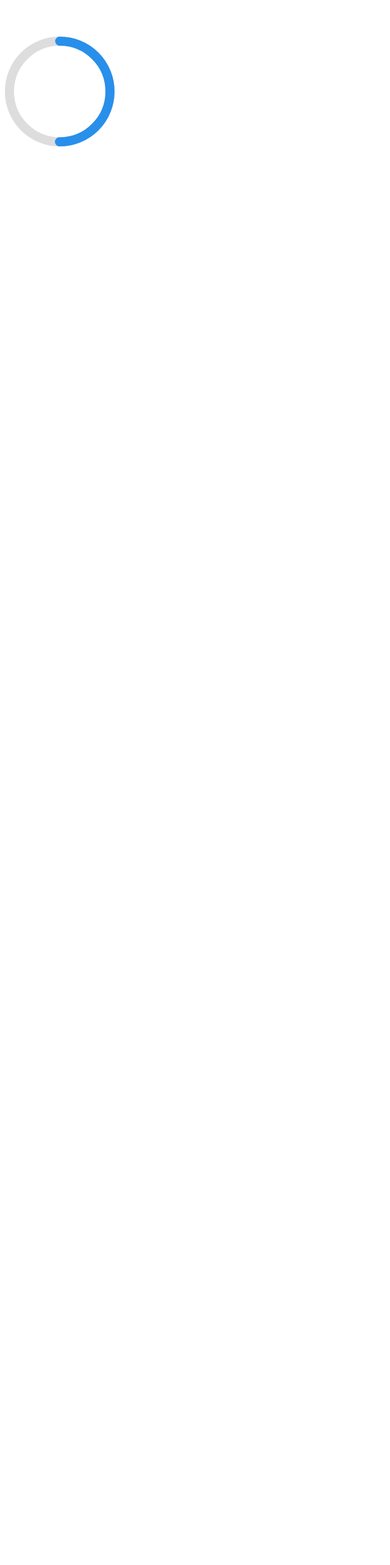
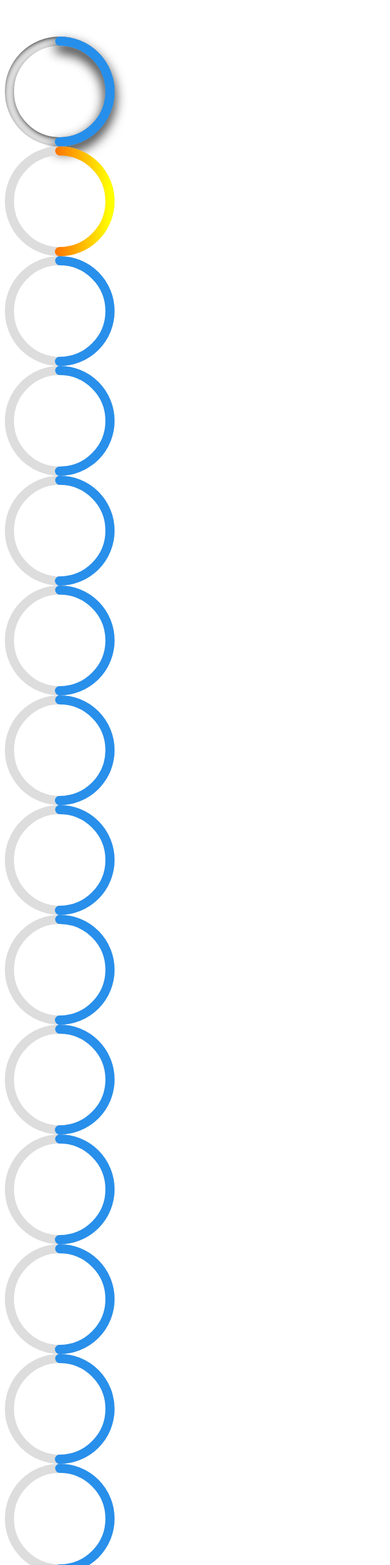
Before and after one commit to delowardev/vue3-circle-progress, a Vue app: page / in a window 1280 px wide. Shown: the top 2566 px of the page at 61% size, without its empty margins (0-640 px from the left). Before the commit the page ends 800 px from the top, so only its background shows below. Built offline with nearby package versions, Linux system fonts and the light colour scheme.

Commit message:
component updated

```diff
--- a/src/App.vue
+++ b/src/App.vue
@@ -1,5 +1,24 @@
 <template>
-  <Progress />
+  <Progress :viewport="true" :is-shadow="true" :is-bg-shadow="true" />
+  <Progress :viewport="true" :is-gradient="true" />
+  <Progress :viewport="true" />
+  <Progress :viewport="true" />
+  <Progress :viewport="true" />
+  <Progress :viewport="true" />
+  <Progress :viewport="true" />
+  <Progress :viewport="true" />
+  <Progress :viewport="true" />
+  <Progress :viewport="true" />
+  <Progress :viewport="true" />
+  <Progress :viewport="true" />
+  <Progress :viewport="true" />
+  <Progress :viewport="true" />
+  <Progress :viewport="true" />
+  <Progress :viewport="true" />
+  <Progress :viewport="true" />
+  <Progress :viewport="true" />
+  <Progress :viewport="true" />
+  <Progress :viewport="true" />
 </template>
 
 <script lang="ts">
--- a/src/components/Progress.vue
+++ b/src/components/Progress.vue
@@ -1,5 +1,5 @@
 <template>
-  <div v-bind="wrapAttr" class="vue3-circular-progressbar">
+  <div ref="elem" v-bind="wrapAttr" class="vue3-circular-progressbar">
     <svg v-bind="svgAttr">
       <linearGradient v-if="isGradient" v-bind="gradientAttr">
         <stop v-bind="gradientStartAttr" />
@@ -48,7 +48,13 @@
 </template>
 
 <script lang="ts">
-import { defineComponent, computed, ref, onMounted } from "vue";
+import {
+  defineComponent,
+  computed,
+  ref,
+  onMounted,
+  onBeforeUnmount
+} from "vue";
 import { GRADIENT, SHADOW, BG_SHADOW } from "@/default";
 
 function uuid(prefix = "", suffix = "") {
@@ -136,14 +142,14 @@ export default defineComponent({
       default: false
     },
     onViewport: {
-      type: Function,
-      default: () => ({})
+      type: Function
     }
   },
   setup(props) {
     const uid1 = uuid("grd_");
     const uid2 = uuid("shd1_");
     const uid3 = uuid("shd2_");
+    const elem = ref(null);
 
     const gradient = computed(() => ({ ...GRADIENT, ...props.gradient }));
     const shadow = computed(() => ({ ...SHADOW, ...props.shadow }));
@@ -166,13 +172,6 @@ export default defineComponent({
 
     const circumference = computed(() => 2 * Math.PI * circleRadiusFg.value);
     const offset = ref(2 * Math.PI * circleRadiusFg.value);
-    const dashoffset = computed(
-      () => circumference.value - (circumference.value * props.percent) / 100
-    );
-
-    onMounted(() => {
-      offset.value = dashoffset.value;
-    });
 
     const wrapStyle = computed(() => ({
       height: props.size + "px",
@@ -231,12 +230,12 @@ export default defineComponent({
 
     const gradientStartAttr = computed(() => ({
       offset: 0,
-      stopColor: gradient.value.startColor
+      "stop-color": gradient.value.startColor
     }));
 
     const gradientStopAttr = computed(() => ({
       offset: 100,
-      stopColor: gradient.value.stopColor
+      "stop-color": gradient.value.stopColor
     }));
 
     // shadow
@@ -272,7 +271,64 @@ export default defineComponent({
       floodOpacity: bgShadow.value.opacity
     }));
 
+    /**
+     * Functions
+     */
+
+    function inViewport(el: HTMLDivElement | null) {
+      if (el === null) return;
+      const rect = el.getBoundingClientRect();
+      return (
+        rect.top >= 0 &&
+        rect.left >= 0 &&
+        rect.bottom <=
+          (window.innerHeight || document.documentElement.clientHeight) &&
+        rect.right <=
+          (window.innerWidth || document.documentElement.clientWidth)
+      );
+    }
+
+    function placeOffset() {
+      let circleRadiusFg = (props.size - props.borderWidth) * 0.5;
+
+      if (props.borderBgWidth > props.borderWidth) {
+        circleRadiusFg -= (props.borderBgWidth - props.borderWidth) * 0.5;
+      }
+
+      const circumference = 2 * Math.PI * circleRadiusFg;
+      const dashOffset = circumference - (circumference * props.percent) / 100;
+
+      if (!props.viewport) {
+        offset.value = dashOffset;
+      } else {
+        window.addEventListener("scroll", placeOffset);
+        if (elem.value && inViewport(elem.value)) {
+          window.removeEventListener("scroll", placeOffset);
+          if (props.viewport) {
+            offset.value = dashOffset;
+          }
+          if (props.onViewport && typeof props.onViewport === "function") {
+            offset.value = dashOffset;
+            props.onViewport();
+          }
+        }
+      }
+    }
+
+    /**
+     * Lifecycle
+     */
+
+    onMounted(() => {
+      placeOffset();
+    });
+
+    onBeforeUnmount(() => {
+      window.removeEventListener("scroll", placeOffset);
+    });
+
     return {
+      elem,
       wrapAttr,
       svgAttr,
       gradientAttr,
```
